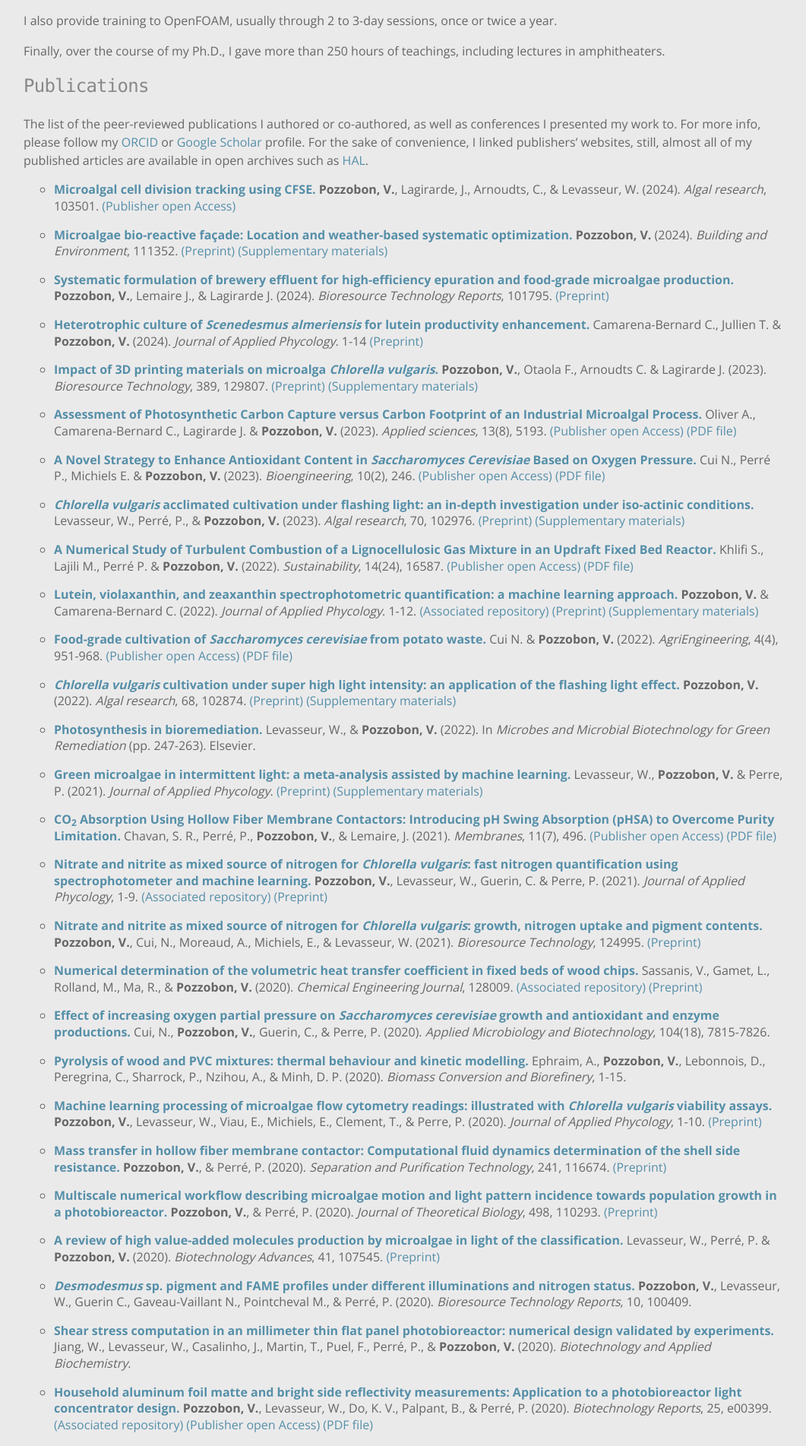
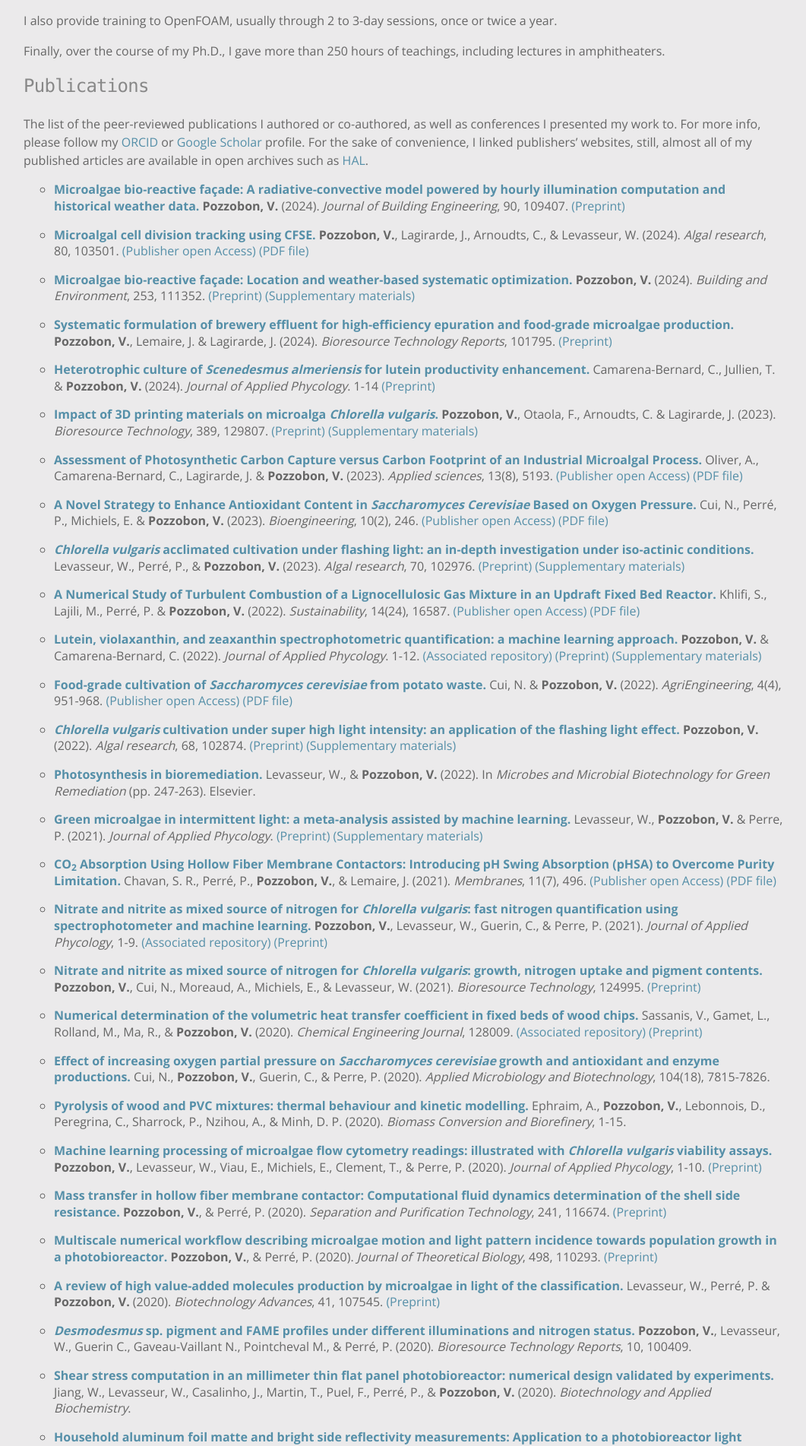
Before and after one commit to victorpozzobon/victorpozzobon.github.io, a Jekyll site: the page built from _pages/academic.md, in a window 1280 px wide. Shown: the part 1542-3445 px from the top of the page at 76% size, without its empty margins (97-1158 px from the left). Built offline with Jekyll 4.4.1, drawn with Linux system fonts in a browser that asks for light colours.

Commit message:
Article addition

```diff
--- a/_pages/academic.md
+++ b/_pages/academic.md
@@ -68,27 +68,33 @@ Finally, over the course of my Ph.D., I gave more than 250 hours of teachings, i
 The list of the peer-reviewed publications I authored or co-authored, as well as conferences
 I presented my work to. For more info, please follow my [ORCID](https://orcid.org/0000-0003-1530-0834) or [Google Scholar](https://scholar.google.fr/citations?user=XOAdaN4AAAAJ) profile. For the sake of convenience, I linked publishers' websites, still, almost all of my published articles are available in open archives such as [HAL](https://hal.archives-ouvertes.fr/).
 
-* [**Microalgal cell division tracking using CFSE.**](https://doi.org/10.1016/j.algal.2024.103501) **Pozzobon, V.**, Lagirarde, J., Arnoudts, C., & Levasseur, W. (2024).  _Algal research_, 103501. [(Publisher open Access)](https://www.sciencedirect.com/science/article/pii/S2211926424001139/pdfft?md5=895e8bd5eb1d2e0069187b16953579f0&pid=1-s2.0-S2211926424001139-main.pdf)
 
-* [**Microalgae bio-reactive façade: Location and weather-based systematic optimization.**](https://doi.org/10.1016/j.buildenv.2024.111352) **Pozzobon, V.** (2024).  _Building and Environment_, 111352. [(Preprint)](/assets/preprints/Pozzobon_2024_b.pdf) [(Supplementary materials)](/assets/preprints/Pozzobon_2024_b_Supplementary_Materials.pdf)
 
-* [**Systematic formulation of brewery effluent for high-efficiency epuration and food-grade microalgae production.**](https://doi.org/10.1016/j.biteb.2024.101795) **Pozzobon, V.**, Lemaire J., & Lagirarde J. (2024). _Bioresource Technology Reports_, 101795. [(Preprint)](/assets/preprints/Pozzobon_2024_a.pdf)
+* [**Microalgae bio-reactive façade: A radiative-convective model powered by hourly illumination computation and historical weather data.**](https://doi.org/10.1016/j.jobe.2024.109407) **Pozzobon, V.** (2024).  _Journal of Building Engineering_, 90, 109407. [(Preprint)](/assets/preprints/Pozzobon_2024_d.pdf)
 
-* [**Heterotrophic culture of _Scenedesmus almeriensis_ for lutein productivity enhancement.**](https://doi.org/10.1007/s10811-024-03186-1) Camarena-Bernard C., Jullien T. & **Pozzobon, V.** (2024). _Journal of Applied Phycology_. 1-14 [(Preprint)](/assets/preprints/Camarena_2024_a.pdf)
+<!--* [**Multi-scale investigation of heat and  momentum transfer in packed-bed TES systems up to 800 K.**](ffffffffffff) Liu, S., Ahmadi-Senichault, A., **Pozzobon, V.**, & Lachaud, J. (2024).  _Applied energy_, XXXVOL, XXP-XXXp. [(Publisher open Access)](ffffffffff.pdf) [(PDF file)](/assets/preprints/Liu_2024_a.pdf)-->
 
-* [**Impact of 3D printing materials on microalga _Chlorella vulgaris_.**](https://doi.org/10.1016/j.biortech.2023.129807) **Pozzobon, V.**, Otaola F., Arnoudts C. & Lagirarde J. (2023).  _Bioresource Technology_, 389, 129807. [(Preprint)](/assets/preprints/Pozzobon_2023_a.pdf) [(Supplementary materials)](/assets/preprints/Pozzobon_2023_a_Supplementary_Materials.pdf)
+* [**Microalgal cell division tracking using CFSE.**](https://doi.org/10.1016/j.algal.2024.103501) **Pozzobon, V.**, Lagirarde, J., Arnoudts, C., & Levasseur, W. (2024).  _Algal research_, 80, 103501. [(Publisher open Access)](https://www.sciencedirect.com/science/article/pii/S2211926424001139/pdfft?md5=895e8bd5eb1d2e0069187b16953579f0&pid=1-s2.0-S2211926424001139-main.pdf) [(PDF file)](/assets/preprints/Pozzobon_2024_c.pdf)
 
-* [**Assessment of Photosynthetic Carbon Capture versus Carbon Footprint of an Industrial Microalgal Process.**](https://www.mdpi.com/2076-3417/13/8/5193) Oliver A., Camarena-Bernard C., Lagirarde J. & **Pozzobon, V.** (2023). _Applied sciences_, 13(8), 5193. [(Publisher open Access)](https://www.mdpi.com/2076-3417/13/8/5193/pdf?version=1682072160) [(PDF file)](/assets/preprints/Oliver_2023_a.pdf)
+* [**Microalgae bio-reactive façade: Location and weather-based systematic optimization.**](https://doi.org/10.1016/j.buildenv.2024.111352) **Pozzobon, V.** (2024).  _Building and Environment_, 253, 111352. [(Preprint)](/assets/preprints/Pozzobon_2024_b.pdf) [(Supplementary materials)](/assets/preprints/Pozzobon_2024_b_Supplementary_Materials.pdf)
 
-* [**A Novel Strategy to Enhance Antioxidant Content in _Saccharomyces Cerevisiae_ Based on Oxygen Pressure.**](https://www.mdpi.com/2306-5354/10/2/246) Cui N., Perré P., Michiels E. & **Pozzobon, V.** (2023). _Bioengineering_, 10(2), 246. [(Publisher open Access)](https://www.mdpi.com/2306-5354/10/2/246/pdf?version=1676291189) [(PDF file)](/assets/preprints/Cui_2023_a.pdf)
+* [**Systematic formulation of brewery effluent for high-efficiency epuration and food-grade microalgae production.**](https://doi.org/10.1016/j.biteb.2024.101795) **Pozzobon, V.**, Lemaire, J. & Lagirarde, J. (2024). _Bioresource Technology Reports_, 101795. [(Preprint)](/assets/preprints/Pozzobon_2024_a.pdf)
+
+* [**Heterotrophic culture of _Scenedesmus almeriensis_ for lutein productivity enhancement.**](https://doi.org/10.1007/s10811-024-03186-1) Camarena-Bernard, C., Jullien, T. & **Pozzobon, V.** (2024). _Journal of Applied Phycology_. 1-14 [(Preprint)](/assets/preprints/Camarena_2024_a.pdf)
+
+* [**Impact of 3D printing materials on microalga _Chlorella vulgaris_.**](https://doi.org/10.1016/j.biortech.2023.129807) **Pozzobon, V.**, Otaola, F., Arnoudts, C. & Lagirarde, J. (2023).  _Bioresource Technology_, 389, 129807. [(Preprint)](/assets/preprints/Pozzobon_2023_a.pdf) [(Supplementary materials)](/assets/preprints/Pozzobon_2023_a_Supplementary_Materials.pdf)
+
+* [**Assessment of Photosynthetic Carbon Capture versus Carbon Footprint of an Industrial Microalgal Process.**](https://www.mdpi.com/2076-3417/13/8/5193) Oliver, A., Camarena-Bernard, C., Lagirarde, J. & **Pozzobon, V.** (2023). _Applied sciences_, 13(8), 5193. [(Publisher open Access)](https://www.mdpi.com/2076-3417/13/8/5193/pdf?version=1682072160) [(PDF file)](/assets/preprints/Oliver_2023_a.pdf)
+
+* [**A Novel Strategy to Enhance Antioxidant Content in _Saccharomyces Cerevisiae_ Based on Oxygen Pressure.**](https://www.mdpi.com/2306-5354/10/2/246) Cui, N., Perré, P., Michiels, E. & **Pozzobon, V.** (2023). _Bioengineering_, 10(2), 246. [(Publisher open Access)](https://www.mdpi.com/2306-5354/10/2/246/pdf?version=1676291189) [(PDF file)](/assets/preprints/Cui_2023_a.pdf)
 
 * [**_Chlorella vulgaris_ acclimated cultivation under flashing light: an in-depth investigation under iso-actinic conditions.**](https://www.sciencedirect.com/science/article/pii/S2211926423000097) Levasseur, W., Perré, P., & **Pozzobon, V.** (2023).  _Algal research_, 70, 102976. [(Preprint)](/assets/preprints/Levasseur_2023_a.pdf) [(Supplementary materials)](/assets/preprints/Levasseur_2023_a_Supplementary_Materials.pdf)
 
-* [**A Numerical Study of Turbulent Combustion of a Lignocellulosic Gas Mixture in an Updraft Fixed Bed Reactor.**](https://www.mdpi.com/2071-1050/14/24/16587) Khlifi S., Lajili M., Perré P. & **Pozzobon, V.** (2022). _Sustainability_, 14(24), 16587. [(Publisher open Access)](https://www.mdpi.com/2071-1050/14/24/16587/pdf?version=1671591701) [(PDF file)](/assets/preprints/Khlifi_2022_a.pdf)
+* [**A Numerical Study of Turbulent Combustion of a Lignocellulosic Gas Mixture in an Updraft Fixed Bed Reactor.**](https://www.mdpi.com/2071-1050/14/24/16587) Khlifi, S., Lajili, M., Perré, P. & **Pozzobon, V.** (2022). _Sustainability_, 14(24), 16587. [(Publisher open Access)](https://www.mdpi.com/2071-1050/14/24/16587/pdf?version=1671591701) [(PDF file)](/assets/preprints/Khlifi_2022_a.pdf)
 
-* [**Lutein, violaxanthin, and zeaxanthin spectrophotometric quantification: a machine learning approach.**](https://link.springer.com/article/10.1007/s10811-022-02855-3) **Pozzobon, V.** & Camarena-Bernard C. (2022). _Journal of Applied Phycology_. 1-12. [(Associated repository)](https://github.com/victorpozzobon/pigmentQuantificationSpectrophotometry) [(Preprint)](/assets/preprints/Pozzobon_2022_b.pdf) [(Supplementary materials)](/assets/preprints/Pozzobon_2022_b_Supplementary_Materials.pdf)
+* [**Lutein, violaxanthin, and zeaxanthin spectrophotometric quantification: a machine learning approach.**](https://link.springer.com/article/10.1007/s10811-022-02855-3) **Pozzobon, V.** & Camarena-Bernard, C. (2022). _Journal of Applied Phycology_. 1-12. [(Associated repository)](https://github.com/victorpozzobon/pigmentQuantificationSpectrophotometry) [(Preprint)](/assets/preprints/Pozzobon_2022_b.pdf) [(Supplementary materials)](/assets/preprints/Pozzobon_2022_b_Supplementary_Materials.pdf)
 
-* [**Food-grade cultivation of _Saccharomyces cerevisiae_ from potato waste.**](https://www.mdpi.com/2624-7402/4/4/61) Cui N. & **Pozzobon, V.** (2022). _AgriEngineering_, 4(4), 951-968. [(Publisher open Access)](https://www.mdpi.com/2624-7402/4/4/61/pdf?version=1667291265) [(PDF file)](/assets/preprints/Cui_2022_a.pdf)
+* [**Food-grade cultivation of _Saccharomyces cerevisiae_ from potato waste.**](https://www.mdpi.com/2624-7402/4/4/61) Cui, N. & **Pozzobon, V.** (2022). _AgriEngineering_, 4(4), 951-968. [(Publisher open Access)](https://www.mdpi.com/2624-7402/4/4/61/pdf?version=1667291265) [(PDF file)](/assets/preprints/Cui_2022_a.pdf)
 
 * [**_Chlorella vulgaris_ cultivation under super high light intensity: an application of the flashing light effect.**](https://www.sciencedirect.com/science/article/pii/S2211926422002454) **Pozzobon, V.** (2022).  _Algal research_, 68, 102874. [(Preprint)](/assets/preprints/Pozzobon_2022_a.pdf) [(Supplementary materials)](/assets/preprints/Pozzobon_2022_a_Supplementary_Materials.pdf)
 
@@ -98,7 +104,7 @@ I presented my work to. For more info, please follow my [ORCID](https://orcid.or
 
 * [**CO<sub>2</sub> Absorption Using Hollow Fiber Membrane Contactors: Introducing pH Swing Absorption (pHSA) to Overcome Purity Limitation.**](https://www.mdpi.com/2077-0375/11/7/496) Chavan, S. R., Perré, P., **Pozzobon, V.**, & Lemaire, J. (2021). _Membranes_, 11(7), 496. [(Publisher open Access)](https://www.mdpi.com/2077-0375/11/7/496/pdf?version=1627041408) [(PDF file)](/assets/preprints/Chavan_2021_a.pdf)
 
-* [**Nitrate and nitrite as mixed source of nitrogen for _Chlorella vulgaris_: fast nitrogen quantification using spectrophotometer and machine learning.**](https://link.springer.com/article/10.1007/s10811-021-02422-2) **Pozzobon, V.**, Levasseur, W., Guerin, C. & Perre, P. (2021). _Journal of Applied Phycology_, 1-9. [(Associated repository)](https://github.com/victorpozzobon/PSOGAPLS_NitrogenSpectroscopy)  [(Preprint)](/assets/preprints/Pozzobon_2021_b.pdf)
+* [**Nitrate and nitrite as mixed source of nitrogen for _Chlorella vulgaris_: fast nitrogen quantification using spectrophotometer and machine learning.**](https://link.springer.com/article/10.1007/s10811-021-02422-2) **Pozzobon, V.**, Levasseur, W., Guerin, C., & Perre, P. (2021). _Journal of Applied Phycology_, 1-9. [(Associated repository)](https://github.com/victorpozzobon/PSOGAPLS_NitrogenSpectroscopy)  [(Preprint)](/assets/preprints/Pozzobon_2021_b.pdf)
 
 * [**Nitrate and nitrite as mixed source of nitrogen for _Chlorella vulgaris_: growth, nitrogen uptake and pigment contents.**](https://www.sciencedirect.com/science/article/abs/pii/S0960852421003345) **Pozzobon, V.**, Cui, N., Moreaud, A., Michiels, E., & Levasseur, W. (2021). _Bioresource Technology_, 124995. [(Preprint)](/assets/preprints/Pozzobon_2021_a.pdf)
 
```
Also changed, not shown: 2 other files.
